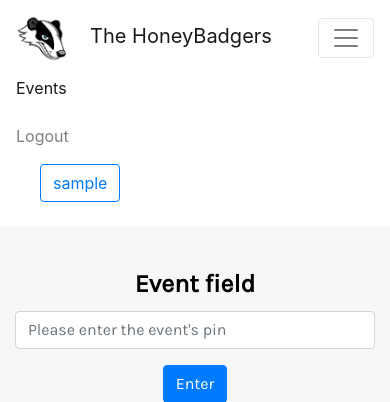
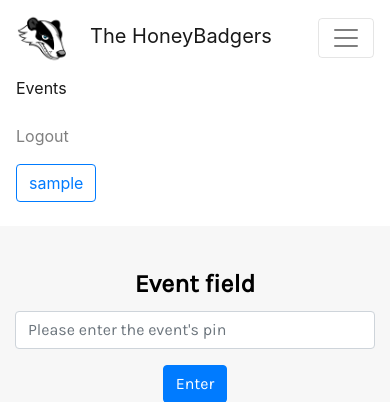
Before and after one commit to markusranda/ID202712-Badges, a Django app: page /events/event_pin/ in a window 390 px wide, after a click that opens the changed part. Shown: the top 402 px of the page. Run offline with Django 3.2, Linux system fonts and the light colour scheme; the visitor is signed in with stand-in values (Sample User, id 1); some libraries are stand-ins or nearby versions.

Commit message:
fixed a spacing issue around links and buttons in mobile view

```diff
--- a/webserver/badge_project/templates/nav/nav.html
+++ b/webserver/badge_project/templates/nav/nav.html
@@ -35,10 +35,10 @@
 
         <ul class="navbar-nav my-2 my-lg-0">
             <li class="nav-item">
-                <a class="nav-link" href="{% url 'logout' %}">Logout</a>
+                <a class="nav-link mr-4" href="{% url 'logout' %}">Logout</a>
             </li>
             <li class="nav-item">
-                <button class="btn btn-outline-primary my-2 my-sm-0 ml-4" onclick="location.href='{% url 'profile_page' user.username %}'">{{user.username}}</button>
+                <button class="btn btn-outline-primary my-2 my-sm-0" onclick="location.href='{% url 'profile_page' user.username %}'">{{user.username}}</button>
             </li>
         </ul>
     </div>
```
